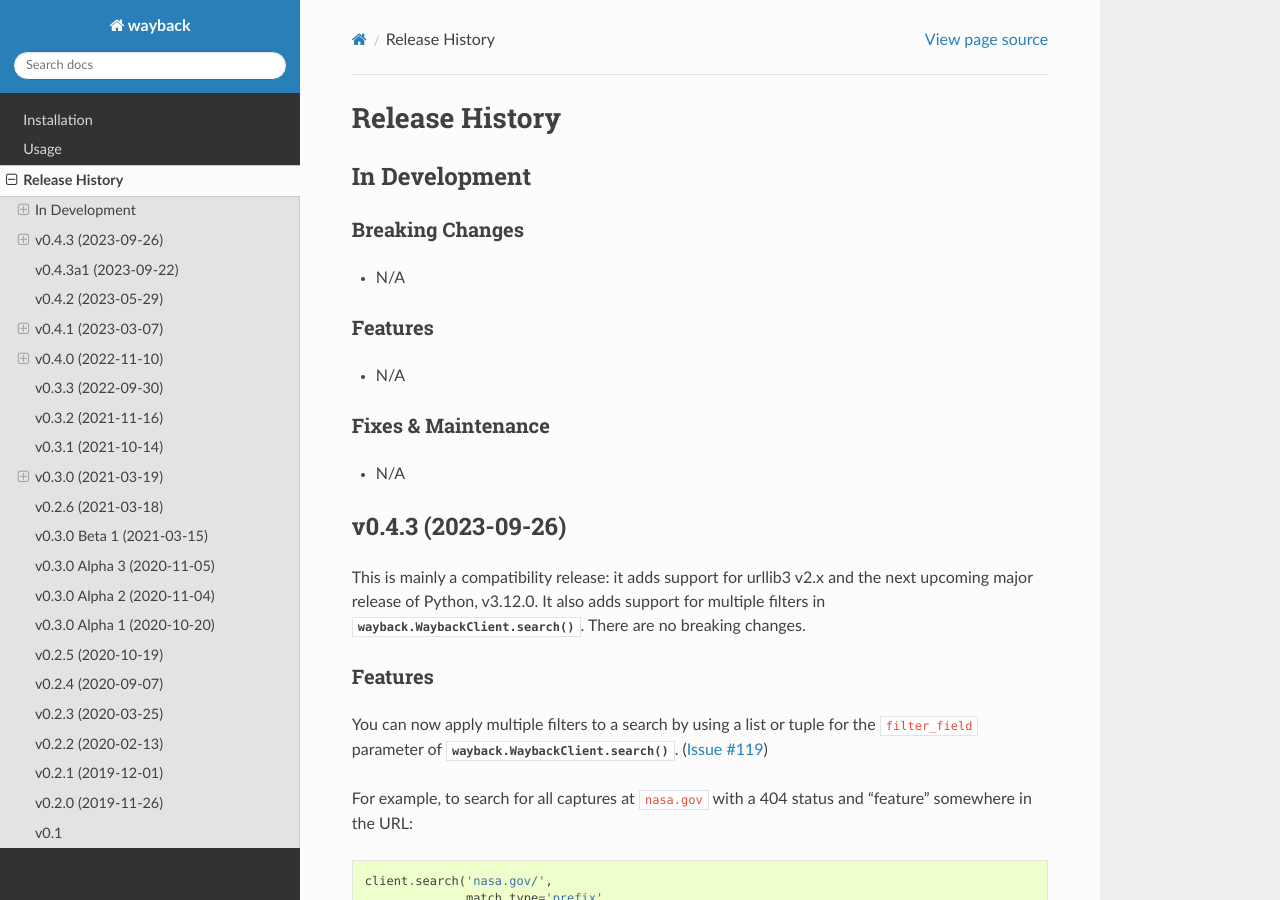
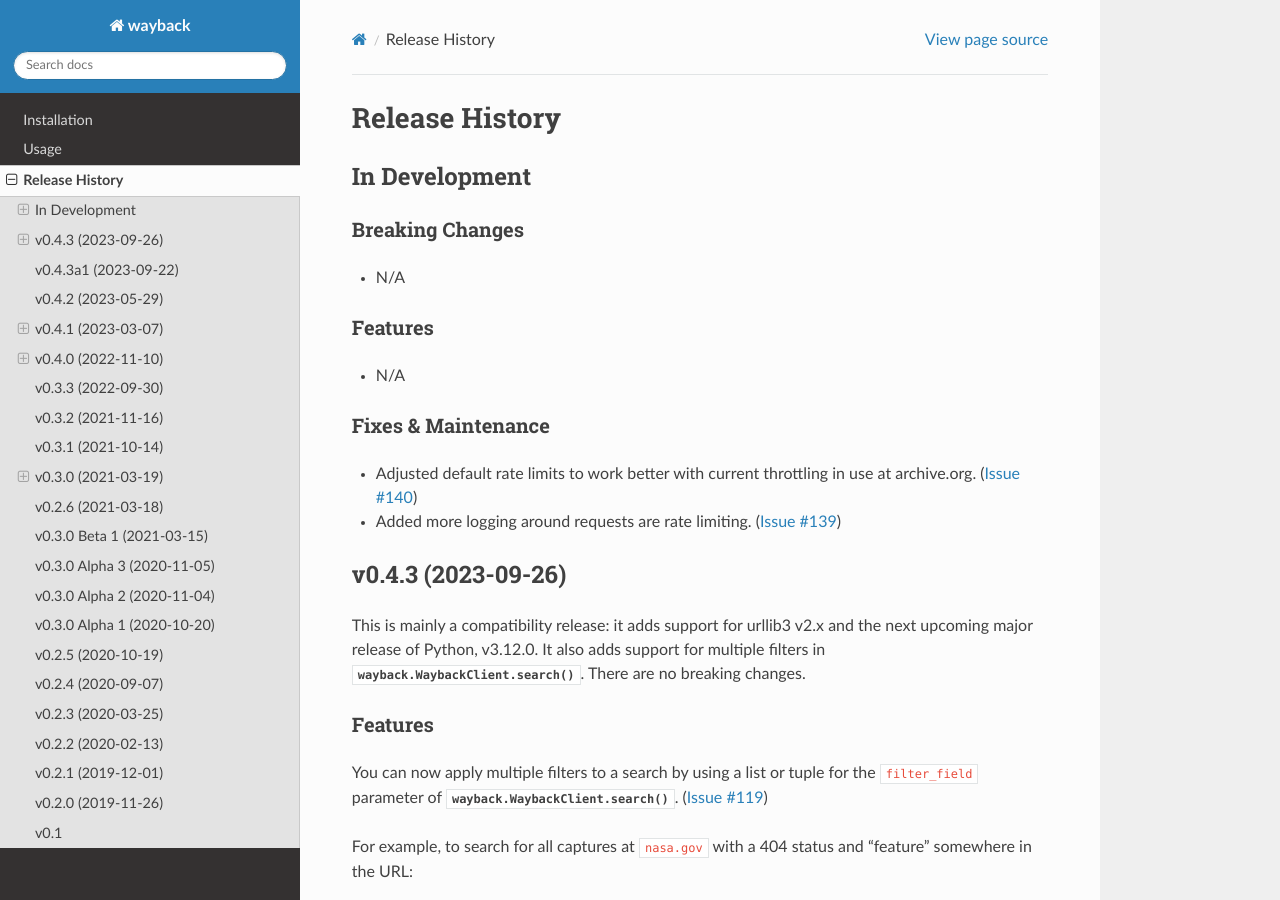
Before and after one commit to edgi-govdata-archiving/wayback, a Sphinx documentation site: the page built from docs/source/release-history.rst, in a window 1280 px wide and 900 px high. Built offline with Sphinx 7.4.7 and the Read the Docs theme 2.0.0, drawn with Linux system fonts in a browser that asks for light colours.

Commit message:
Add release notes for last two PRs

```diff
--- a/docs/source/release-history.rst
+++ b/docs/source/release-history.rst
@@ -20,7 +20,8 @@ Features
 Fixes & Maintenance
 ^^^^^^^^^^^^^^^^^^^
 
-- N/A
+- Adjusted default rate limits to work better with current throttling in use at archive.org. (:issue:`140`)
+- Added more logging around requests are rate limiting. (:issue:`139`)
 
 
 v0.4.3 (2023-09-26)
```
